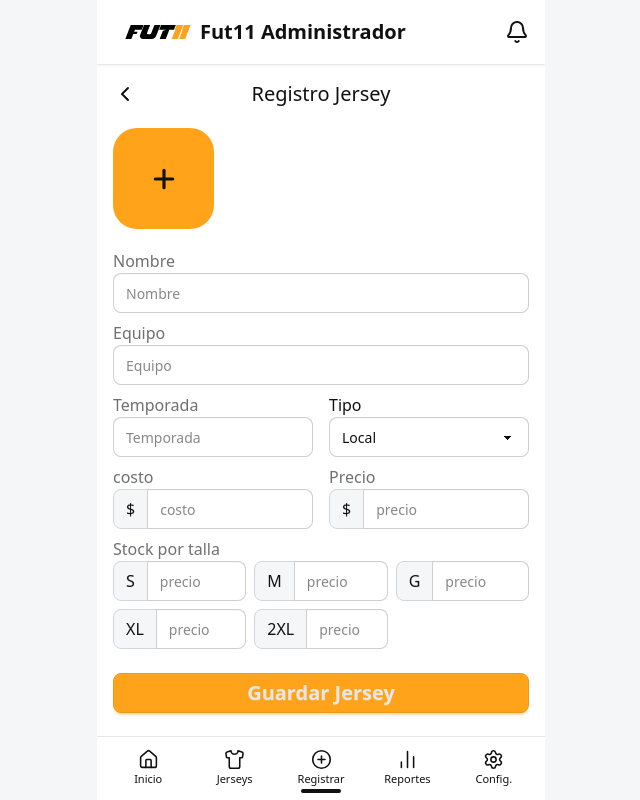
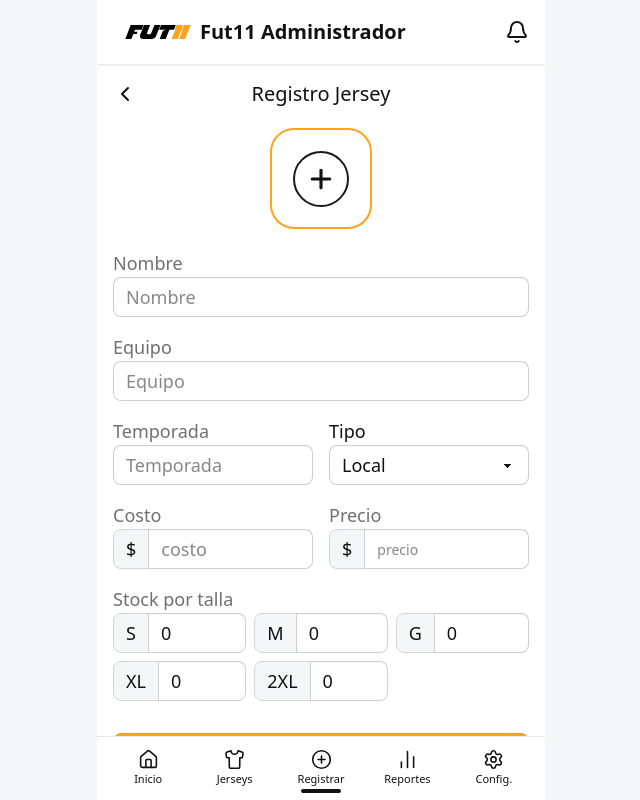
Before and after one commit to RaudelCasas1603/fut11_admin, a Next.js app: page /registrar/registroJersey in a window 1280 px wide. Shown: the whole page, without its empty margins (319-959 px from the left). Built offline with nearby package versions, Linux system fonts and the light colour scheme.

Commit message:
Se agregan avances

```diff
--- a/src/app/components/ui/graficaVentas.tsx
+++ b/src/app/components/ui/graficaVentas.tsx
@@ -12,8 +12,8 @@ import {
 import { DATA, Venta } from "@/app/data/VentasDummy";
 export default function Grafica() {
   return (
-    <ResponsiveContainer width="100%" height="100%">
-      <LineChart data={DATA} margin={{ top: 5, bottom: 5 }}>
+    <ResponsiveContainer width="90%" height="100%">
+      <LineChart data={DATA} margin={{ top: 5, bottom: 5, left: 5, right:5 }}>
         <XAxis dataKey="mes" />
         <YAxis />
         <Tooltip />
@@ -21,8 +21,9 @@ export default function Grafica() {
         <Line
           type="monotone"
           dataKey="ventas"
-          stroke="#ffa31a"
-          activeDot={{ r: 8 }}
+          stroke="#000"
+          activeDot={{ r: 6 }}
+
         />
       </LineChart>
     </ResponsiveContainer>
--- a/src/app/page.tsx
+++ b/src/app/page.tsx
@@ -32,9 +32,7 @@ export default function Home() {
           aria-label="Seleccionar periodo de tiempo"
           defaultValue="Mes"
         >
-          <option disabled selected>
-            Periodo
-          </option>
+          <option disabled>Periodo</option>
           <option>Semana</option>
           <option>Mes</option>
         </select>
@@ -93,17 +91,16 @@ export default function Home() {
         </div>
       </div>
       {/* Grafica de ventas del periodo */}
-      <div className="w-full rounded-md shadow-md h-64 flex flex-col gap-1">
+      <div className="w-full rounded-md shadow-md h-64 flex flex-col gap-4">
         <span className="text-lg font-bold">Ventas del periodo</span>
-        {/* Pendiente revisar tema del responsive */}
-        <Grafica/>
+        <Grafica />
       </div>
 
       <div className="w-full flex flex-col gap-6">
         <div className="flex flex-row justify-between items-center">
           <span className="text-lg font-bold">Productos destacados</span>
           <Link href={"/jerseys"}>
-            <button className="btn btn-md btn-secondary">Ver todos</button>
+            <button className="btn btn-sm btn-secondary">Ver todos</button>
           </Link>
         </div>
         {/* Contenedor cards */}
--- a/src/app/registrar/registroJersey/page.tsx
+++ b/src/app/registrar/registroJersey/page.tsx
@@ -10,14 +10,16 @@ export default function RegistroJersey() {
         </div>
         <span className="font-medium text-xl">Registro Jersey</span>
       </div>
-      <label className="flex aspect-square flex-col items-center gap-3 rounded-3xl bg-primary justify-center h-1/3">
+      <div className="flex flex-row w-full justify-center h-1/3">
+      <label className="flex aspect-square flex-col items-center gap-3 rounded-3xl border-2 border-primary justify-center   ">
         <input type="file" multiple accept="image/*" className="hidden" />
-        <div className="flex h-14 w-14 items-center justify-center rounded-full border-neutral">
+        <div className="flex h-14 w-14 items-center justify-center rounded-full border-2 border-neutral">
           <Plus size={30} strokeWidth={2.5} />
         </div>
       </label>
+      </div>
       {/* Formulario */}
-      <div className="w-full flex flex-col gap-2">
+      <div className="w-full flex flex-col gap-4 text-lg">
         <fieldset className="w-full">
           <label className="label" htmlFor="nombre">
             {" "}
@@ -26,7 +28,7 @@ export default function RegistroJersey() {
           <input
             type="text"
             id="nombre"
-            className="input w-full focus:outline-none focus:ring-0"
+            className="input w-full text-lg focus:outline-none focus:ring-0"
             placeholder="Nombre"
           />
         </fieldset>
@@ -38,7 +40,7 @@ export default function RegistroJersey() {
           <input
             type="text"
             id="equipo"
-            className="input w-full focus:outline-none focus:ring-0"
+            className="input w-full text-lg focus:outline-none focus:ring-0"
             placeholder="Equipo"
           />
         </fieldset>
@@ -51,13 +53,13 @@ export default function RegistroJersey() {
             <input
               type="text"
               id="temporada"
-              className="input w-full focus:outline-none focus:ring-0"
+              className="input w-full text-lg focus:outline-none focus:ring-0"
               placeholder="Temporada"
             />
           </fieldset>
           <fieldset className="w-1/2">
             <label htmlFor="tipo">Tipo</label>
-            <select className="select" defaultValue="Local">
+            <select className="select text-lg" defaultValue="Local">
               <option disabled selected>
                 Temporada
               </option>
@@ -67,23 +69,23 @@ export default function RegistroJersey() {
           </fieldset>
         </div>
         <div className="flex flex-row gap-4">
-          <fieldset className="w-1/2">
+          <fieldset className="w-1/2 text-lg">
             <label className="label" htmlFor="costo">
-              costo
+              Costo
             </label>
             <div className="join items-stretch">
-              <span className="join-item border border-gray-300 bg-base-200 px-3 flex items-center">
+              <span className="join-item border text-lg border-gray-300 bg-base-200 px-3 flex items-center">
                 $
               </span>
               <input
                 type="number"
-                className="input input-bordered join-item focus:outline-none focus:ring-0"
+                className="input input-bordered text-lg join-item focus:outline-none focus:ring-0"
                 placeholder="costo"
                 min={0}
               />
             </div>
           </fieldset>
-          <fieldset className="w-1/2">
+          <fieldset className="w-1/2 text-lg">
             <label className="label" htmlFor="precio">
               Precio
             </label>
@@ -101,64 +103,69 @@ export default function RegistroJersey() {
           </fieldset>
         </div>
         <div className="flex flex-row gap-4">
-            <fieldset className="w-full flex flex-col">
-            <label className="label" htmlFor="precio">
+            <fieldset className="w-full text-lg flex flex-col">
+            <label className="label " htmlFor="precio">
               Stock por talla
             </label>
             <div className="grid grid-cols-3 gap-2">
             <div className="join items-stretch">
-              <span className="join-item border border-gray-300 bg-base-200 px-3 flex items-center">
+              <span className="join-item border text-lg border-gray-300 bg-base-200 px-3 flex items-center">
                 S
               </span>
               <input
                 type="number"
-                className="input input-bordered join-item focus:outline-none focus:ring-0"
-                placeholder="precio"
+                className="input input-bordered text-lg join-item focus:outline-none focus:ring-0"
+                placeholder="stock"
                 min={0}
+                defaultValue={0}
               />
             </div>
             <div className="join items-stretch">
-              <span className="join-item border border-gray-300 bg-base-200 px-3 flex items-center">
+              <span className="join-item border text-lg border-gray-300 bg-base-200 px-3 flex items-center">
                 M
               </span>
               <input
                 type="number"
-                className="input input-bordered join-item focus:outline-none focus:ring-0"
-                placeholder="precio"
+                className="input input-bordered text-lg join-item focus:outline-none focus:ring-0"
+                placeholder="stock"
                 min={0}
+                defaultValue={0}
               />
             </div>
             <div className="join items-stretch">
-              <span className="join-item border border-gray-300 bg-base-200 px-3 flex items-center">
+              <span className="join-item border text-lg border-gray-300 bg-base-200 px-3 flex items-center">
                 G
               </span>
               <input
                 type="number"
-                className="input input-bordered join-item focus:outline-none focus:ring-0"
-                placeholder="precio"
+                className="input input-bordered text-lg join-item focus:outline-none focus:ring-0"
+                placeholder="stock"
                 min={0}
+                defaultValue={0}
               />
             </div>
             <div className="join items-stretch">
-              <span className="join-item border border-gray-300 bg-base-200 px-3 flex items-center">
+              <span className="join-item border text-lg border-gray-300 bg-base-200 px-3 flex items-center">
                 XL
               </span>
               <input
                 type="number"
-                className="input input-bordered join-item focus:outline-none focus:ring-0"
-                placeholder="precio"
+                className="input input-bordered text-lg join-item focus:outline-none focus:ring-0"
+                placeholder="stock"
                 min={0}
+                defaultValue={0}
               />
             </div>
             <div className="join items-stretch">
-              <span className="join-item border border-gray-300 bg-base-200 px-3 flex items-center">
+              <span className="join-item border text-lg border-gray-300 bg-base-200 px-3 flex items-center">
                 2XL
               </span>
               <input
                 type="number"
-                className="input input-bordered join-item focus:outline-none focus:ring-0"
-                placeholder="precio"
+                className="input input-bordered text-lg join-item focus:outline-none focus:ring-0"
+                placeholder="stock"
                 min={0}
+                defaultValue={0}
               />
             </div>
             </div>
--- /dev/null
+++ b/src/app/registrar/registroStock/[id]/page.tsx
@@ -0,0 +1,53 @@
+import BotonRegresar from "@/app/components/ui/BotonRegresar";
+import Image from "next/image";
+import { Plus } from "lucide-react";
+
+export default function detallesRegistroStock() {
+  return (
+    <div className="space-y-5 h-full relative ">
+      <div className="relative flex flex-row items-center justify-center w-full">
+        <div className="absolute left-0">
+          <BotonRegresar />
+        </div>
+        <span className="font-medium text-xl">Registrar entrada stock</span>
+      </div>
+      <div className="card bg-gray-100 p-4 shadow-md flex flex-row items-center gap-6">
+        <Image
+          src={"/jersey.jpeg"}
+          width={100}
+          height={100}
+          alt="Jersey"
+          className="rounded-md"
+        />
+        <div className="flex flex-col gap-0">
+          <span className="font-medium text-xl">Chivas Local</span>
+          <span className="text-gray-500">2026/27 | Local</span>
+        </div>
+      </div>
+      {/* Formulario */}
+      <div className="grid grid-cols-2 gap-4">
+        <label className="input w-full aspect-square flex flex-col items-center justify-center p-4">
+          <span className="label">S</span>
+          <input
+            type="number"
+            placeholder="cantidad"
+            className="w-full text-center"
+          />
+        </label>
+        <label className="input w-full aspect-square flex flex-col items-center justify-center p-4">
+          <span className="label">S</span>
+          <input
+            type="number"
+            placeholder="cantidad"
+            className="w-full text-center"
+          />
+        </label>
+      </div>
+
+      <button className="w-full btn btn-lg btn-primary absolute bottom-0 focus:outline-none focus:ring-0">
+        <Plus />
+        Agregar inventario
+      </button>
+    </div>
+  );
+}
```
Also changed, not shown: src/app/registrar/registroStock/page.tsx (+28 -1 lines), src/app/reportes/page.tsx (+133 -6 lines).
